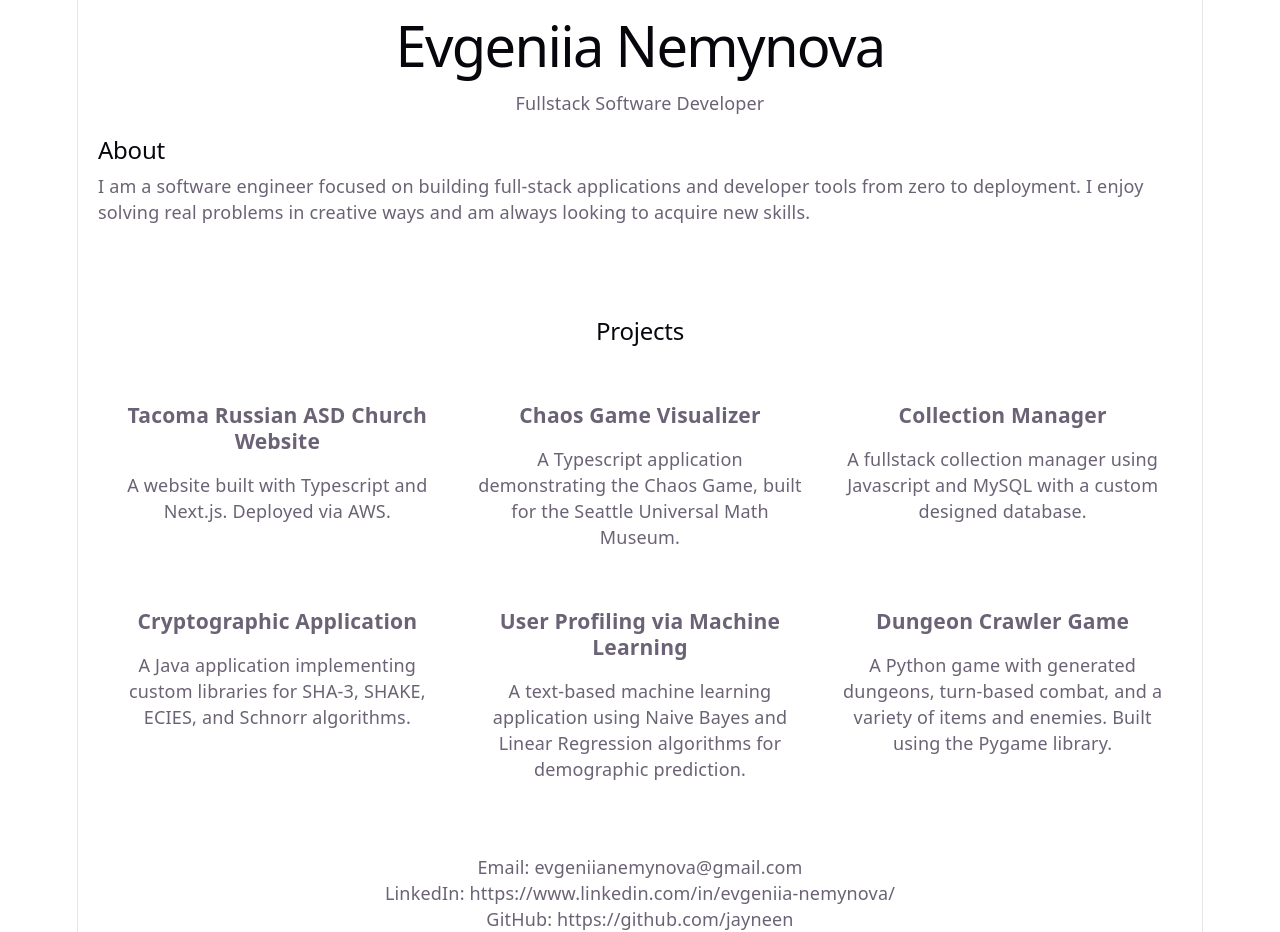
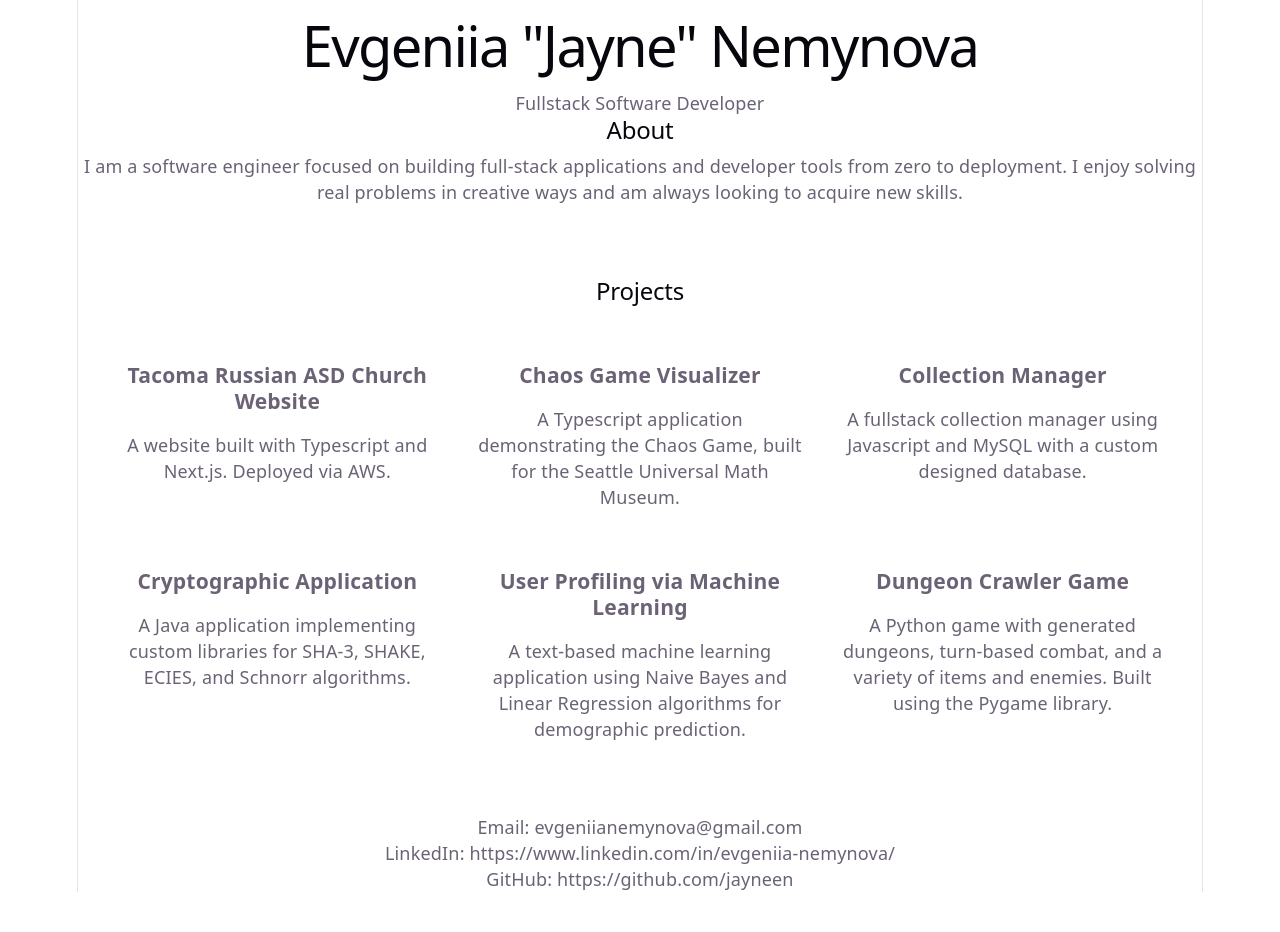
Before and after one commit to jayneen/portfolio, a React (Vite) app: page / in a window 1280 px wide. After the commit the page ends 892 px from the top, so only its background shows below. Built offline with nearby package versions, Linux system fonts and the light colour scheme.

Commit message:
removed preset in-section styling

```diff
--- a/src/sections/About.tsx
+++ b/src/sections/About.tsx
@@ -1,7 +1,7 @@
 function About() {
     return (
-        <section className="min-h-screen p-20" style={{ textAlign: "left", padding: "20px" }}>
-            <h2 className="text-4xl font-bold mb-6">
+        <section>
+            <h2>
                 About
             </h2>
             <p>
--- a/src/sections/Contact.tsx
+++ b/src/sections/Contact.tsx
@@ -1,6 +1,6 @@
 function Contacts() {
   return (
-    <section className="min-h-screen flex items-center justify-center">
+    <section>
       <p>
         Email: evgeniianemynova@gmail.com<br></br>
         LinkedIn: https://www.linkedin.com/in/evgeniia-nemynova/<br></br>
--- a/src/sections/Hero.tsx
+++ b/src/sections/Hero.tsx
@@ -1,8 +1,8 @@
 function Hero() {
   return (
-    <section className="min-h-screen flex items-center justify-center">
-      <h1 className="text-6xl font-bold">
-        Evgeniia Nemynova
+    <section>
+      <h1>
+        Evgeniia "Jayne" Nemynova
       </h1>
       <p>Fullstack Software Developer</p>
     </section>
```
